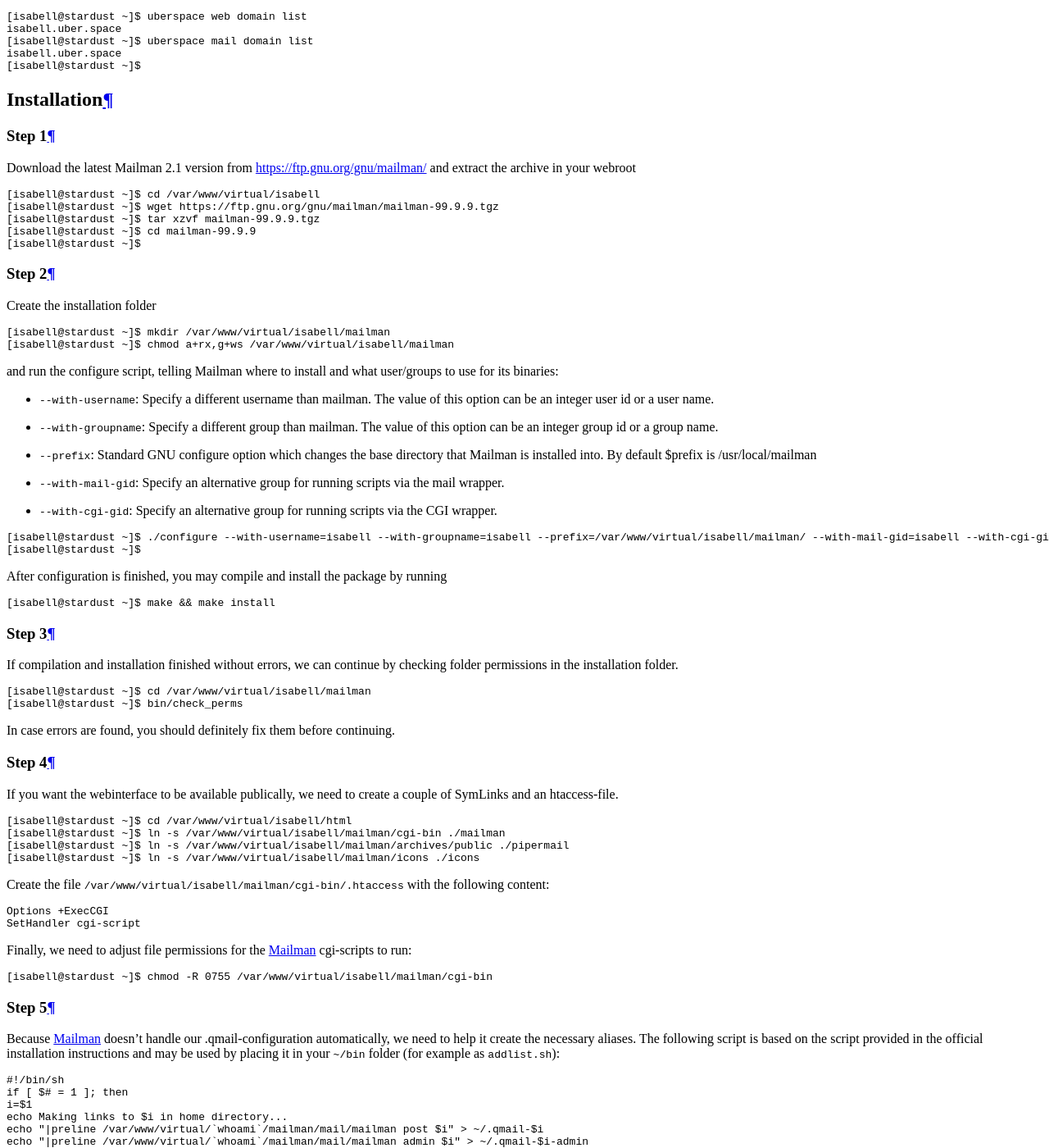
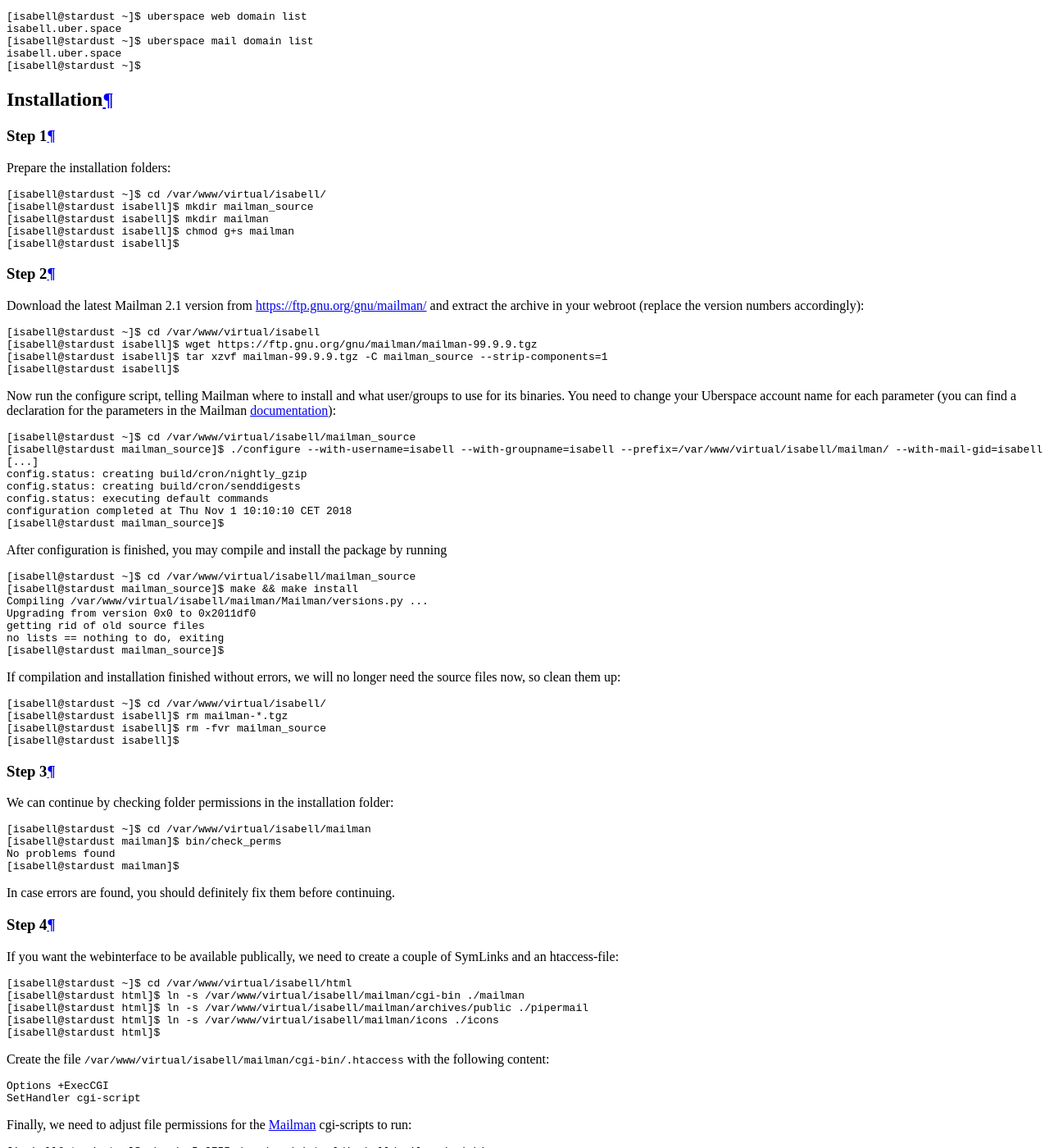
Before and after one commit to Uberspace/lab, a Sphinx documentation site: the page built from source/guide_mailman.rst, in a window 1280 px wide and 1400 px high, scrolled down 1932 px. Shown: the whole window at 82% size. Built offline with Sphinx 7.4.7 and the Read the Docs theme 2.0.0, drawn with Linux system fonts in a browser that asks for light colours; some of the changed text lies outside the part shown.

Commit message:
Mailman bugfixes and improvements (#243)
* mailman - bugfixes

* mailman - further improvements, styleguide

```diff
--- a/source/guide_mailman.rst
+++ b/source/guide_mailman.rst
@@ -46,68 +46,91 @@
 
 Step 1
 ------
+Prepare the installation folders:
 
-Download the latest Mailman 2.1 version from https://ftp.gnu.org/gnu/mailman/ and extract the archive in your webroot
+::
+
+ [isabell@stardust ~]$ cd /var/www/virtual/isabell/
+ [isabell@stardust isabell]$ mkdir mailman_source
+ [isabell@stardust isabell]$ mkdir mailman
+ [isabell@stardust isabell]$ chmod g+s mailman
+ [isabell@stardust isabell]$
+
+Step 2
+------
+
+Download the latest Mailman 2.1 version from https://ftp.gnu.org/gnu/mailman/ and extract the archive in your webroot (replace the version numbers accordingly):
 
 ::
 
  [isabell@stardust ~]$ cd /var/www/virtual/isabell
- [isabell@stardust ~]$ wget https://ftp.gnu.org/gnu/mailman/mailman-99.9.9.tgz
- [isabell@stardust ~]$ tar xzvf mailman-99.9.9.tgz
- [isabell@stardust ~]$ cd mailman-99.9.9
- [isabell@stardust ~]$
+ [isabell@stardust isabell]$ wget https://ftp.gnu.org/gnu/mailman/mailman-99.9.9.tgz
+ [isabell@stardust isabell]$ tar xzvf mailman-99.9.9.tgz -C mailman_source --strip-components=1
+ [isabell@stardust isabell]$
 
-Step 2
-------
-Create the installation folder
+Now run the configure script, telling Mailman where to install and what user/groups to use for its binaries. You need to change your Uberspace account name for each parameter (you can find a declaration for the parameters in the Mailman documentation_):
 
 ::
 
- [isabell@stardust ~]$ mkdir /var/www/virtual/isabell/mailman
- [isabell@stardust ~]$ chmod a+rx,g+ws /var/www/virtual/isabell/mailman
 
-and run the configure script, telling Mailman where to install and what user/groups to use for its binaries:
-
-* ``--with-username``: Specify a different username than mailman. The value of this option can be an integer user id or a user name.
-* ``--with-groupname``: Specify a different group than mailman. The value of this option can be an integer group id or a group name.
-* ``--prefix``: Standard GNU configure option which changes the base directory that Mailman is installed into. By default $prefix is /usr/local/mailman
-* ``--with-mail-gid``: Specify an alternative group for running scripts via the mail wrapper.
-* ``--with-cgi-gid``: Specify an alternative group for running scripts via the CGI wrapper.
-
-::
-
- [isabell@stardust ~]$ ./configure --with-username=isabell --with-groupname=isabell --prefix=/var/www/virtual/isabell/mailman/ --with-mail-gid=isabell --with-cgi-gid=isabell
- [isabell@stardust ~]$
+ [isabell@stardust ~]$ cd /var/www/virtual/isabell/mailman_source
+ [isabell@stardust mailman_source]$ ./configure --with-username=isabell --with-groupname=isabell --prefix=/var/www/virtual/isabell/mailman/ --with-mail-gid=isabell --with-cgi-gid=isabell
+ [...]
+ config.status: creating build/cron/nightly_gzip
+ config.status: creating build/cron/senddigests
+ config.status: executing default commands
+ configuration completed at Thu Nov 1 10:10:10 CET 2018
+ [isabell@stardust mailman_source]$
 
 After configuration is finished, you may compile and install the package by running
 
 ::
 
- [isabell@stardust ~]$ make && make install
+ [isabell@stardust ~]$ cd /var/www/virtual/isabell/mailman_source
+ [isabell@stardust mailman_source]$ make && make install
+ Compiling /var/www/virtual/isabell/mailman/Mailman/versions.py ...
+ Upgrading from version 0x0 to 0x2011df0
+ getting rid of old source files
+ no lists == nothing to do, exiting
+ [isabell@stardust mailman_source]$
+
+
+If compilation and installation finished without errors, we will no longer need the source files now, so clean them up:
+
+::
+
+ [isabell@stardust ~]$ cd /var/www/virtual/isabell/
+ [isabell@stardust isabell]$ rm mailman-*.tgz
+ [isabell@stardust isabell]$ rm -fvr mailman_source
+ [isabell@stardust isabell]$
+
 
 Step 3
 ------
 
-If compilation and installation finished without errors, we can continue by checking folder permissions in the installation folder.
+We can continue by checking folder permissions in the installation folder:
 
 ::
 
  [isabell@stardust ~]$ cd /var/www/virtual/isabell/mailman
- [isabell@stardust ~]$ bin/check_perms
+ [isabell@stardust mailman]$ bin/check_perms
+ No problems found
+ [isabell@stardust mailman]$
 
 In case errors are found, you should definitely fix them before continuing.
 
 Step 4
 ------
 
-If you want the webinterface to be available publically, we need to create a couple of SymLinks and an htaccess-file.
+If you want the webinterface to be available publically, we need to create a couple of SymLinks and an htaccess-file:
 
 ::
 
  [isabell@stardust ~]$ cd /var/www/virtual/isabell/html
- [isabell@stardust ~]$ ln -s /var/www/virtual/isabell/mailman/cgi-bin ./mailman
- [isabell@stardust ~]$ ln -s /var/www/virtual/isabell/mailman/archives/public ./pipermail
- [isabell@stardust ~]$ ln -s /var/www/virtual/isabell/mailman/icons ./icons
+ [isabell@stardust html]$ ln -s /var/www/virtual/isabell/mailman/cgi-bin ./mailman
+ [isabell@stardust html]$ ln -s /var/www/virtual/isabell/mailman/archives/public ./pipermail
+ [isabell@stardust html]$ ln -s /var/www/virtual/isabell/mailman/icons ./icons
+ [isabell@stardust html]$
 
 Create the file ``/var/www/virtual/isabell/mailman/cgi-bin/.htaccess`` with the following content:
 
@@ -121,11 +144,12 @@
 ::
 
  [isabell@stardust ~]$ chmod -R 0755 /var/www/virtual/isabell/mailman/cgi-bin
+ [isabell@stardust ~]$
 
 Step 5
 ------
 
-Because Mailman_ doesn't handle our .qmail-configuration automatically, we need to help it create the necessary aliases. The following script is based on the script provided in the official installation instructions and may be used by placing it in your ``~/bin`` folder (for example as ``addlist.sh``):
+Because Mailman_ doesn't handle our .qmail-configuration automatically, we need to help it create the necessary aliases. This needs to be done for each new mailinglist, so we will create an extra script to process this task. Create the file ``~/bin/mailman-add-list.sh`` with the following content (this code is based on the script provided in the official installation instructions):
 
 .. code :: bash
 
@@ -145,14 +169,14 @@
  echo "|preline /var/www/virtual/`whoami`/mailman/mail/mailman unsubscribe $i" > ~/.qmail-$i-unsubscribe
  fi
 
-Don't forget to make the script executable:
+You still need to make the script executable:
 
 ::
 
- [isabell@stardust ~]$ chmod +x ~/bin/addlist.sh
+ [isabell@stardust ~]$ chmod +x ~/bin/mailman-add-list.sh
  [isabell@stardust ~]$
 
-After creating a list via the webinterface, you can then run this script to create the required .qmail-files (like ``addlist.sh listname`` if you stored it as ``~/bin/addlist.sh`` and want to create aliases for a list ``listname``).
+After creating a list via the webinterface, you can then run this script to create the required .qmail-files (like ``mailman-add-list.sh listname`` if you stored it as ``~/bin/mailman-add-list.sh`` and want to create aliases for a list ``listname``).
 
 Configuration
 =============
@@ -167,7 +191,7 @@
 Step 2
 ------
 
-Set the following options in ``/var/www/virtual/isabell/mailman/Mailman/mm_cfg.py`` (change values accordingly!):
+Add the following options to the end of the file ``/var/www/virtual/isabell/mailman/Mailman/mm_cfg.py`` (change values accordingly!):
 
 .. code:: python
 
@@ -194,28 +218,6 @@
 
 Finishing Installation
 ======================
-
-Create site-wide mailinglist
-----------------------------
-
-Now we are ready to create the administrative (site-wide) mailing list! Simply run
-
-::
-
- [isabell@stardust ~]$ /var/www/virtual/isabell/mailman/bin/newlist mailman
-
-and follow the on-screen instructions.
-
-.. warning:: Don't forget to create the .qmail-aliases afterwards!
-
-Install cronjobs
-----------------
-
-Mailman_ offers a couple of cronjobs to perform some maintenance actions at regular intervals. To install them for your user, run:
-
-::
-
- [isabell@stardust ~]$ crontab /var/www/virtual/isabell/mailman/cron/crontab.in
 
 Setup daemon
 ------------
@@ -237,8 +239,37 @@
  mailman: added process group
  [isabell@stardust ~]$ supervisorctl status
  mailman                          RUNNING   pid 3226, uptime 0:03:42
+ [isabell@stardust ~]$
 
 If it is not in state ``RUNNING``, check your configuration and logs.
+
+Install cronjobs
+----------------
+
+Mailman_ offers a couple of cronjobs to perform some maintenance actions at regular intervals. To install them for your user, run:
+
+::
+
+ [isabell@stardust ~]$ crontab /var/www/virtual/isabell/mailman/cron/crontab.in
+ [isabell@stardust ~]$
+
+Create the first mailinglist
+----------------------------
+
+Now we are ready to create the first mailing list! Simply run
+
+::
+
+ [isabell@stardust ~]$ /var/www/virtual/isabell/mailman/bin/newlist mailman
+ Enter the email of the person running the list: isabell@uber.space
+ Initial test password:
+ [...]
+ Hit enter to notify test owner...
+ [isabell@stardust ~]$
+
+and follow the on-screen instructions.
+
+.. warning:: Don't forget to create the .qmail-aliases using the 'mailman-add-list.sh' script afterwards!
 
 Redirect HTTP-requests
 ----------------------
@@ -259,7 +290,8 @@
 .. _Mailman: http://www.list.org/
 .. _Python: https://manual.uberspace.de/en/lang-python.html
 .. _supervisord: https://manual.uberspace.de/en/daemons-supervisord.html
-.. _mailbox: https://manual.uberspace.de/en/mail-mailboxes.html
+.. _mailbox: https://manual.uberspace.de/en/mail-mailboxes.html#setup-a-new-mailbox
+.. _documentation: https://www.gnu.org/software/mailman/mailman-install.txt
 
 
 .. authors::
```
Also changed, not shown: other parts of source/guide_mailman.rst (+3 -3 lines).
